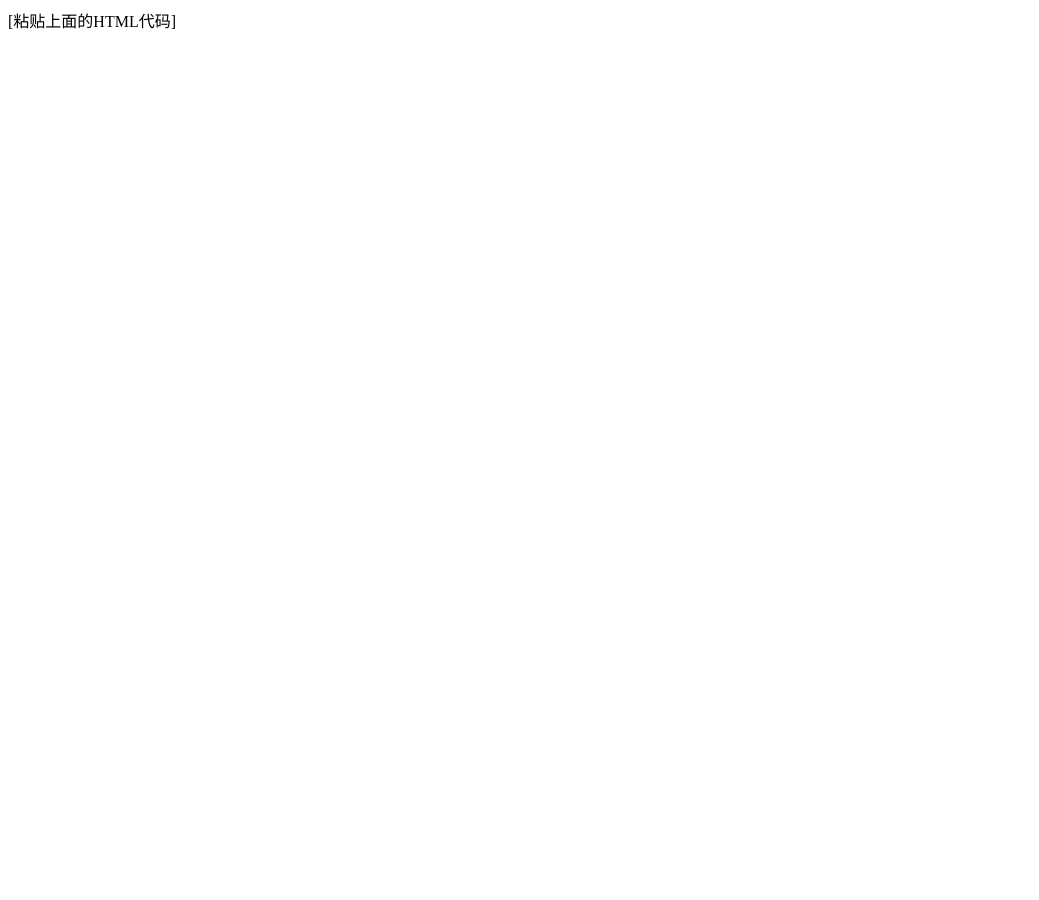
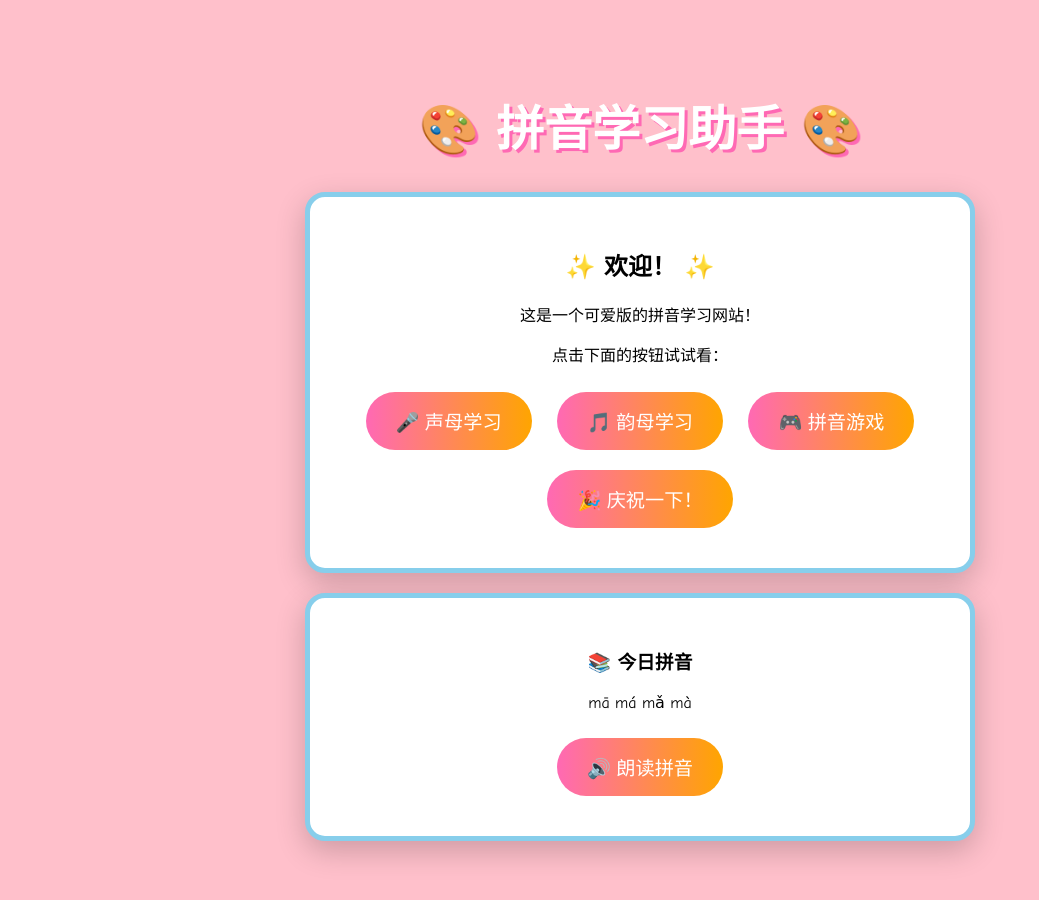
Before and after one commit to haiwuyutu/Serena, a plain HTML site: page index.html in a window 1280 px wide. Shown: the whole page, without its empty margins (0-1039 px from the left). Before the commit the page ends 800 px from the top, so only its background shows below. Drawn offline with Linux system fonts and the light colour scheme.

Commit message:
🎨 创建最简单的可爱版拼音学习助手

```diff
--- a/index.html
+++ b/index.html
@@ -1 +1,111 @@
-[粘贴上面的HTML代码]
+<!DOCTYPE html>
+<html lang="zh-CN">
+<head>
+    <meta charset="UTF-8">
+    <meta name="viewport" content="width=device-width, initial-scale=1.0">
+    <title>拼音学习助手 - 测试版</title>
+    <style>
+        body {
+            font-family: 'Comic Sans MS', cursive;
+            background: pink;
+            text-align: center;
+            padding: 50px;
+        }
+        h1 {
+            color: white;
+            text-shadow: 3px 3px 0 hotpink;
+            font-size: 3em;
+        }
+        .card {
+            background: white;
+            border-radius: 20px;
+            padding: 30px;
+            margin: 20px auto;
+            max-width: 600px;
+            box-shadow: 0 10px 30px rgba(0,0,0,0.2);
+            border: 5px solid skyblue;
+        }
+        button {
+            background: linear-gradient(to right, hotpink, orange);
+            color: white;
+            border: none;
+            padding: 15px 30px;
+            border-radius: 50px;
+            font-size: 1.2em;
+            cursor: pointer;
+            margin: 10px;
+            transition: transform 0.3s;
+        }
+        button:hover {
+            transform: scale(1.1);
+        }
+    </style>
+</head>
+<body>
+    <h1>🎨 拼音学习助手 🎨</h1>
+
+    <div class="card">
+        <h2>✨ 欢迎！ ✨</h2>
+        <p>这是一个可爱版的拼音学习网站！</p >
+        <p>点击下面的按钮试试看：</p >
+
+        <button onclick="alert('你好！我是声母学习功能！')">🎤 声母学习</button>
+        <button onclick="alert('你好！我是韵母学习功能！')">🎵 韵母学习</button>
+        <button onclick="playGame()">🎮 拼音游戏</button>
+        <button onclick="showConfetti()">🎉 庆祝一下！</button>
+    </div>
+
+    <div class="card">
+        <h3>📚 今日拼音</h3>
+        <p id="pinyin">mā má mǎ mà</p >
+        <button onclick="speakPinyin()">🔊 朗读拼音</button>
+    </div>
+
+    <script>
+        // 简单的游戏
+        function playGame() {
+            const answer = prompt("拼音 'mā' 是第几声？\n输入1-4：");
+            if (answer === "1") {
+                alert("🎉 答对了！真棒！");
+                showConfetti();
+            } else {
+                alert("正确答案是第1声，继续加油！");
+            }
+        }
+
+        // 朗读功能
+        function speakPinyin() {
+            if ('speechSynthesis' in window) {
+                const utterance = new SpeechSynthesisUtterance('mā má mǎ mà');
+                utterance.lang = 'zh-CN';
+                speechSynthesis.speak(utterance);
+                alert("正在朗读：mā má mǎ mà");
+            } else {
+                alert("拼音：mā má mǎ mà");
+            }
+        }
+
+        // 彩色纸屑效果
+        function showConfetti() {
+            for(let i=0; i<50; i++) {
+                const dot = document.createElement('div');
+                dot.style.cssText = `
+                    position:fixed; width:10px; height:10px;
+                    background:${['hotpink','skyblue','gold','lightgreen'][i%4]};
+                    border-radius:50%; left:${Math.random()*100}vw;
+                    top:-10px; animation:fall 2s linear forwards;
+                `;
+                document.body.appendChild(dot);
+                setTimeout(() => dot.remove(), 2000);
+            }
+
+            // 添加动画样式
+            const style = document.createElement('style');
+            style.textContent = '@keyframes fall { to { transform:translateY(100vh) rotate(360deg); opacity:0; } }';
+            document.head.appendChild(style);
+        }
+
+        console.log("拼音学习助手已加载！");
+    </script>
+</body>
+</html>
```
